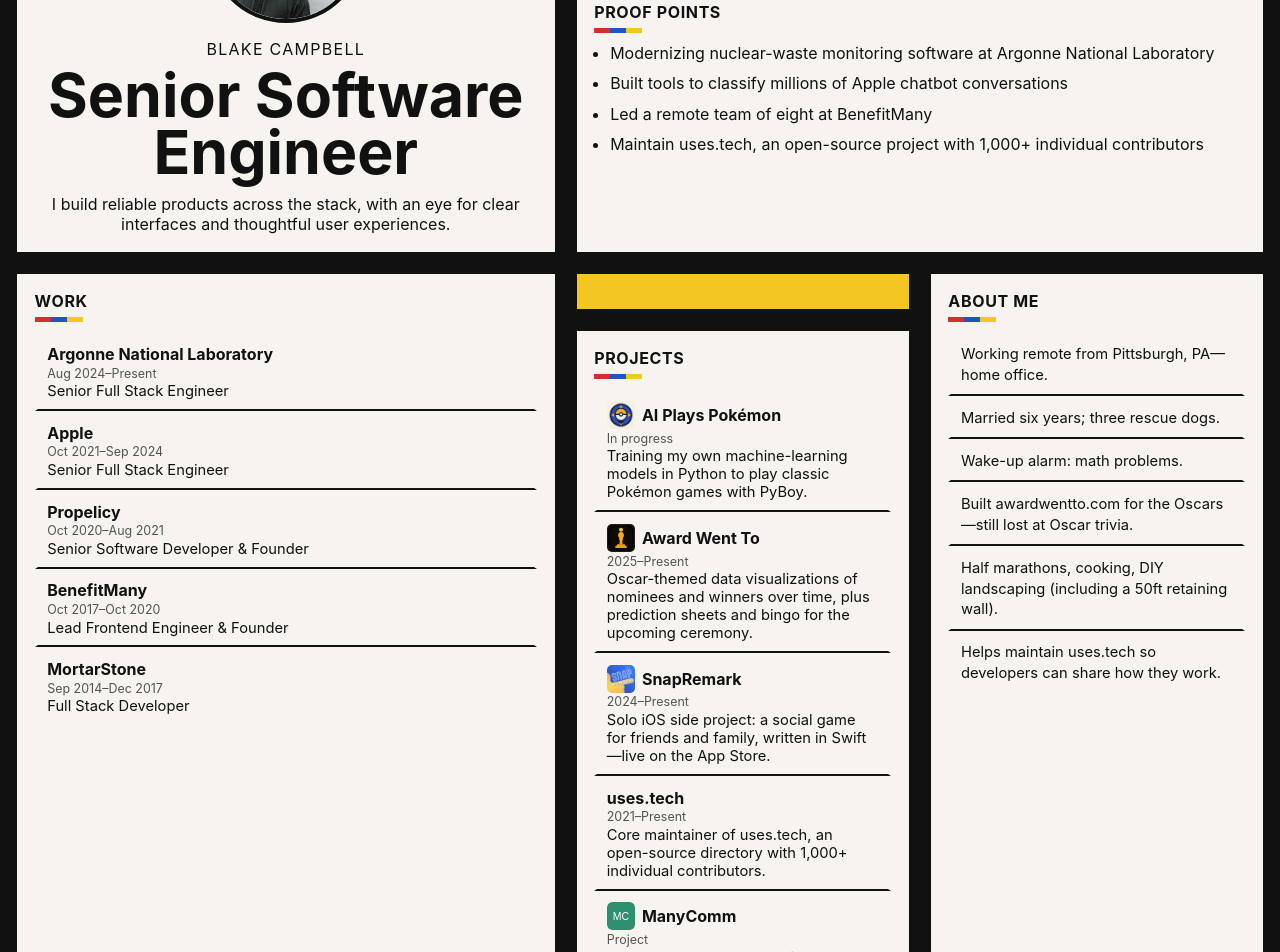
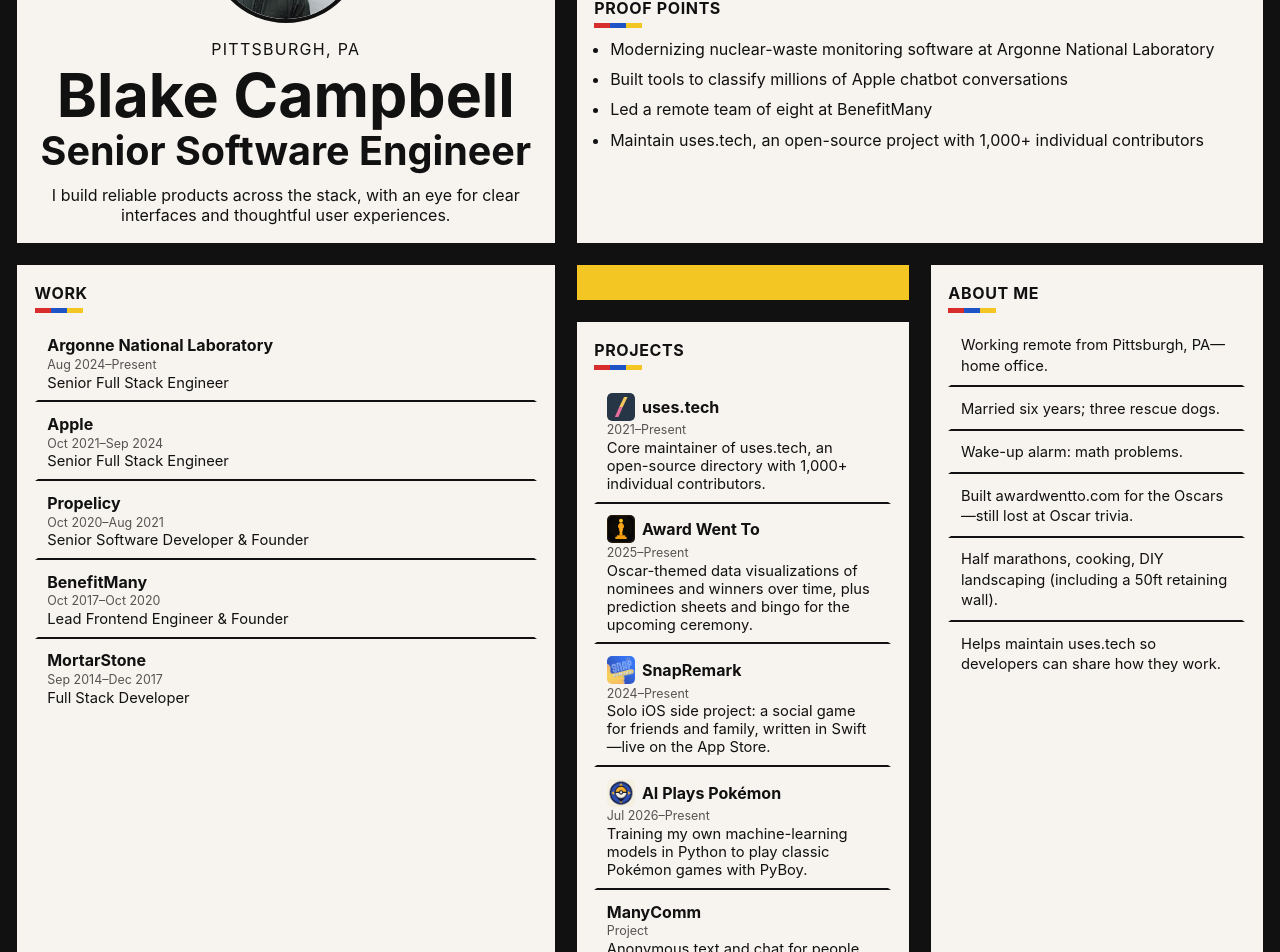
Before and after one commit to BlakeCampbells/Portfolio2026, a Nuxt app: page / in a window 1280 px wide. Shown: the part 240-1192 px from the top of the page. Built offline with nearby package versions, Linux system fonts and the light colour scheme.

Commit message:
Updating

```diff
--- a/app/app.vue
+++ b/app/app.vue
@@ -9,10 +9,10 @@
     <header class="top-nav">
       <nav class="top-nav-inner" aria-label="Primary navigation">
         <NuxtLink to="/" data-accent="red">Home</NuxtLink>
-        <NuxtLink to="/about" data-accent="blue">About</NuxtLink>
-        <NuxtLink to="/work" data-accent="yellow">Work</NuxtLink>
+        <NuxtLink to="/about/" data-accent="blue">About</NuxtLink>
+        <NuxtLink to="/work/" data-accent="yellow">Work</NuxtLink>
         <span class="nav-color-block nav-color-block-red" aria-hidden="true" />
-        <NuxtLink to="/uses" data-accent="red">Uses</NuxtLink>
+        <NuxtLink to="/uses/" data-accent="red">Uses</NuxtLink>
         <a
           :href="profile.linkedin"
           data-accent="blue"
--- a/app/composables/seo.ts
+++ b/app/composables/seo.ts
@@ -16,7 +16,8 @@
 }
 
 export const usePortfolioSeo = ({ path, title, description, type = 'website' }: SeoPageInput) => {
-  const canonical = new URL(path, `${SITE_URL}/`).toString()
+  const canonicalPath = path === '/' ? '/' : `${path.replace(/\/+$/, '')}/`
+  const canonical = new URL(canonicalPath, `${SITE_URL}/`).toString()
 
   useSeoMeta({
     title,
--- a/app/composables/siteContent.ts
+++ b/app/composables/siteContent.ts
@@ -2,6 +2,7 @@
   slug: string
   name: string
   role: string
+  seoTitle?: string
   years: string
   location: string
   logo?: string
@@ -141,13 +142,13 @@
     stack: ['React.js', 'TypeScript', 'Ruby on Rails', 'Playwright'],
     summary: 'Updating legacy applications and raising test coverage to at least 80% before deployment.',
     caseStudy:
-      'At Argonne, I work on at least five legacy applications, including a nuclear-waste monitoring system. We added test pipelines that check each application against an 80% coverage requirement before deployment, and I brought Playwright into end-to-end testing. I also helped build React components shared across internal apps and run demos on Copilot, Claude, and OpenAI for other developers.',
+      'At Argonne, I work on 5+ legacy applications, including a nuclear-waste monitoring system. We added test pipelines that check each application against an 80% coverage requirement before deployment, and I brought Playwright into end-to-end testing. I also helped build React components shared across internal apps and run demos on Copilot, Claude, and OpenAI for other developers.',
     decisionAndResult: {
       decision: 'Check coverage separately for each application before it ships.',
       result: 'Legacy apps that started with little test coverage now meet the 80% threshold for deployment.'
     },
     details: [
-      'Update at least five legacy apps, including a nuclear-waste monitoring system.',
+      'Update 5+ legacy apps, including a nuclear-waste monitoring system.',
       'Build React components that can be reused across internal applications.',
       'Add test pipelines that require 80% coverage per application before deployment.',
       'Use Playwright for end-to-end tests of legacy workflows.',
@@ -184,6 +185,7 @@
   {
     slug: 'propelicy',
     name: 'Propelicy',
+    seoTitle: 'Propelicy Insurance Certification Software | Blake Campbell',
     role: 'Senior Software Developer & Founder',
     years: 'Oct 2020–Aug 2021',
     location: 'United States · Remote',
@@ -233,6 +235,7 @@
   {
     slug: 'mortarstone',
     name: 'MortarStone',
+    seoTitle: 'MortarStone Donor Analytics Software | Blake Campbell',
     role: 'Full Stack Developer',
     years: 'Sep 2014–Dec 2017',
     location: 'Reno, Nevada, United States',
@@ -257,22 +260,32 @@
 
 export const sideProjects: WorkItem[] = [
   {
-    slug: 'ai-plays-pokemon',
-    name: 'AI Plays Pokémon',
-    role: 'Creator',
-    years: 'In progress',
+    slug: 'uses-tech',
+    name: 'uses.tech',
+    role: 'Core Maintainer',
+    years: '2021–Present',
     location: 'Pittsburgh, Pennsylvania, United States',
-    logo: '/logos/ai-plays-pokemon.png',
-    siteUrl: 'https://aiplaypokemon.com',
-    stack: ['Python', 'PyBoy', 'Machine Learning'],
+    logo: '/logos/uses-tech.svg',
+    stack: ['Remix', 'React', 'TypeScript', 'Netlify'],
     summary:
-      'Training my own machine-learning models in Python to play classic Pokémon games with PyBoy.',
+      'Core maintainer of uses.tech, an open-source directory with 1,000+ individual contributors.',
     caseStudy:
-      'AI Plays Pokémon is an ongoing experiment in training my own machine-learning models to play classic Game Boy Pokémon games. I use Python to develop and train the models, and PyBoy to run the games and connect model decisions to gameplay.',
+      'Uses.tech collects developers’ /uses pages so people can see the tools and setups behind their work. I have been a core maintainer since 2021, reviewing pull requests, handling issues, and removing broken or outdated links. More than 1,000 people have contributed to the project.',
     details: [
-      'Develop and train custom machine-learning models in Python.',
-      'Use PyBoy to run the games and test model-driven gameplay.',
-      'Iterate on training as the models learn to play.'
+      'Core maintainer of uses.tech (awesome-uses), an open-source project with 1,000+ contributors.',
+      'Reviews pull requests and issues as developers add and update their /uses pages.',
+      'Removes broken links and outdated entries to keep the directory useful.',
+      'Has handled day-to-day upkeep with the maintainer team since 2021.'
+    ],
+    links: [
+      {
+        label: 'uses.tech',
+        href: 'https://uses.tech'
+      },
+      {
+        label: 'GitHub',
+        href: 'https://github.com/wesbos/awesome-uses'
+      }
     ],
     kind: 'side'
   },
@@ -324,31 +337,22 @@
     kind: 'side'
   },
   {
-    slug: 'uses-tech',
-    name: 'uses.tech',
-    role: 'Core Maintainer',
-    years: '2021–Present',
+    slug: 'ai-plays-pokemon',
+    name: 'AI Plays Pokémon',
+    role: 'Creator',
+    years: 'Jul 2026–Present',
     location: 'Pittsburgh, Pennsylvania, United States',
-    stack: ['Remix', 'React', 'TypeScript', 'Netlify'],
+    logo: '/logos/ai-plays-pokemon.png',
+    siteUrl: 'https://aiplaypokemon.com',
+    stack: ['Python', 'PyBoy', 'Machine Learning'],
     summary:
-      'Core maintainer of uses.tech, an open-source directory with 1,000+ individual contributors.',
+      'Training my own machine-learning models in Python to play classic Pokémon games with PyBoy.',
     caseStudy:
-      'Uses.tech collects developers’ /uses pages so people can see the tools and setups behind their work. I have been a core maintainer since 2021, reviewing pull requests, handling issues, and removing broken or outdated links. More than 1,000 people have contributed to the project.',
+      'AI Plays Pokémon is an ongoing experiment in training my own machine-learning models to play classic Game Boy Pokémon games. I use Python to develop and train the models, and PyBoy to run the games and connect model decisions to gameplay.',
     details: [
-      'Core maintainer of uses.tech (awesome-uses), an open-source project with 1,000+ contributors.',
-      'Reviews pull requests and issues as developers add and update their /uses pages.',
-      'Removes broken links and outdated entries to keep the directory useful.',
-      'Has handled day-to-day upkeep with the maintainer team since 2021.'
-    ],
-    links: [
-      {
-        label: 'uses.tech',
-        href: 'https://uses.tech'
-      },
-      {
-        label: 'GitHub',
-        href: 'https://github.com/wesbos/awesome-uses'
-      }
+      'Develop and train custom machine-learning models in Python.',
+      'Use PyBoy to run the games and test model-driven gameplay.',
+      'Iterate on training as the models learn to play.'
     ],
     kind: 'side'
   },
@@ -358,7 +362,6 @@
     role: 'Primary Frontend Developer',
     years: 'Project',
     location: 'Pittsburgh, Pennsylvania, United States',
-    logo: '/logos/manycomm.svg',
     stack: ['Vue', 'WebSockets', 'Rails API'],
     summary:
       'Anonymous text and chat for people seeking help—born from a partnership with a local domestic abuse hotline.',
@@ -375,10 +378,10 @@
   {
     slug: 'experian-data-dictionary',
     name: 'Experian Data Dictionary',
+    seoTitle: 'Experian Data Dictionary Ruby Gem | Blake Campbell',
     role: 'Open Source Project',
     years: '2015',
     location: 'United States',
-    logo: '/logos/experian.svg',
     stack: ['Ruby', 'RubyGems'],
     summary:
       "Ruby gem for Experian's data dictionary API and docs—built for open source users; 20,000+ downloads. Finished release, stable legacy.",
--- a/app/pages/index.vue
+++ b/app/pages/index.vue
@@ -78,8 +78,8 @@
   <main class="mondrian">
     <section class="tile intro">
       <img :src="about.headshot" alt="Headshot of Blake Campbell" class="headshot" />
-      <p class="eyebrow">Blake Campbell</p>
-      <h1>Senior Software Engineer</h1>
+      <p class="eyebrow">Pittsburgh, PA</p>
+      <h1>Blake Campbell <span>Senior Software Engineer</span></h1>
       <p>
         I build reliable products across the stack, with an eye for clear interfaces and
         thoughtful user experiences.
@@ -104,7 +104,7 @@
       <h2>Work</h2>
       <ul>
         <li v-for="job in coreWorkItems" :key="job.slug">
-          <NuxtLink :to="`/work/${job.slug}`" class="item-link">
+          <NuxtLink :to="`/work/${job.slug}/`" class="item-link">
             <strong>{{ job.name }}</strong>
             <small class="years">{{ job.years }}</small>
             <span>{{ job.role }}</span>
@@ -119,7 +119,7 @@
       <h2>Projects</h2>
       <ul>
         <li v-for="project in sideProjects" :key="project.slug">
-          <NuxtLink :to="`/work/${project.slug}`" class="item-link">
+          <NuxtLink :to="`/work/${project.slug}/`" class="item-link">
             <span class="project-title">
               <img v-if="project.logo" :src="project.logo" alt="" class="project-icon" />
               <strong>{{ project.name }}</strong>
@@ -246,6 +246,7 @@
 }
 .eyebrow { font-size: 1rem; text-transform: uppercase; letter-spacing: 0.08em; margin: 0; }
 h1 { margin: 0.5rem 0 0.75rem; font-size: clamp(1.7rem, 4.8vw, 3.8rem); line-height: 0.95; }
+h1 span { display: block; margin-top: .35rem; font-size: .65em; line-height: 1.1; }
 p { margin: 0; }
 .small { opacity: 0.75; margin-top: 0.5rem; }
 
--- a/app/pages/work/[slug].vue
+++ b/app/pages/work/[slug].vue
@@ -9,7 +9,7 @@
 
 const { canonical, siteUrl } = usePortfolioSeo({
   path: `/work/${item.value.slug}`,
-  title: `${item.value.name} | Blake Campbell Portfolio`,
+  title: item.value.seoTitle ?? `${item.value.name} | Blake Campbell Portfolio`,
   description: `${item.value.summary} ${item.value.role} experience from Blake Campbell.`
     .replace(/\s+/g, ' ')
     .trim(),
@@ -63,7 +63,7 @@
         '@type': 'BreadcrumbList',
         itemListElement: [
           { '@type': 'ListItem', position: 1, name: 'Home', item: `${siteUrl}/` },
-          { '@type': 'ListItem', position: 2, name: 'Work', item: `${siteUrl}/work` },
+          { '@type': 'ListItem', position: 2, name: 'Work', item: `${siteUrl}/work/` },
           { '@type': 'ListItem', position: 3, name: item.value.name, item: canonical }
         ]
       })
--- a/app/pages/work/index.vue
+++ b/app/pages/work/index.vue
@@ -29,7 +29,7 @@
         itemListElement: [...coreWorkItems, ...sideProjects].map((item, index) => ({
           '@type': 'ListItem',
           position: index + 1,
-          url: `${siteUrl}/work/${item.slug}`,
+          url: `${siteUrl}/work/${item.slug}/`,
           name: item.name
         }))
       })
@@ -53,7 +53,7 @@
       <h2>Core Work</h2>
       <ul class="list">
         <li v-for="item in coreWorkItems" :key="item.slug" class="row">
-          <NuxtLink :to="`/work/${item.slug}`" class="row-link">
+          <NuxtLink :to="`/work/${item.slug}/`" class="row-link">
             <h3>{{ item.name }}</h3>
             <p class="role">{{ item.role }}</p>
             <p class="meta">{{ item.years }} · {{ item.location }}</p>
@@ -72,7 +72,7 @@
       <h2>Projects</h2>
       <ul class="list">
         <li v-for="item in sideProjects" :key="item.slug" class="row">
-          <NuxtLink :to="`/work/${item.slug}`" class="row-link">
+          <NuxtLink :to="`/work/${item.slug}/`" class="row-link">
             <div class="project-heading">
               <img v-if="item.logo" :src="item.logo" alt="" class="project-icon" />
               <h3>{{ item.name }}</h3>
--- a/nuxt.config.ts
+++ b/nuxt.config.ts
@@ -14,7 +14,7 @@
     },
     head: {
       htmlAttrs: { lang: 'en' },
-      titleTemplate: '%s · Blake Campbell',
+      titleTemplate: '%s',
       meta: [
         { charset: 'utf-8' },
         { name: 'viewport', content: 'width=device-width, initial-scale=1' },
@@ -49,7 +49,7 @@
   site: {
     url: 'https://blakecampbell.com',
     name: 'Blake Campbell',
-    trailingSlash: false
+    trailingSlash: true
   },
 
   sitemap: {
@@ -57,10 +57,10 @@
     autoLastmod: false,
     urls: [
       '/',
-      '/about',
-      '/work',
-      '/uses',
-      ...[...coreWorkItems, ...sideProjects].map(item => `/work/${item.slug}`)
+      '/about/',
+      '/work/',
+      '/uses/',
+      ...[...coreWorkItems, ...sideProjects].map(item => `/work/${item.slug}/`)
     ]
   },
 
@@ -72,15 +72,15 @@
 
   nitro: {
     routeRules: {
-      '/works': { redirect: '/work' }
+      '/works': { redirect: '/work/' }
     },
     prerender: {
       routes: [
         '/',
-        '/about',
-        '/work',
-        '/uses',
-        ...[...coreWorkItems, ...sideProjects].map(item => `/work/${item.slug}`),
+        '/about/',
+        '/work/',
+        '/uses/',
+        ...[...coreWorkItems, ...sideProjects].map(item => `/work/${item.slug}/`),
         '/sitemap.xml',
         '/robots.txt'
       ]
```
Also changed, not shown: scripts/check-seo.mjs (+20 -3 lines), public/logos/uses-tech.svg (added), 1 other file (tests, documents, lock files or other folders).
